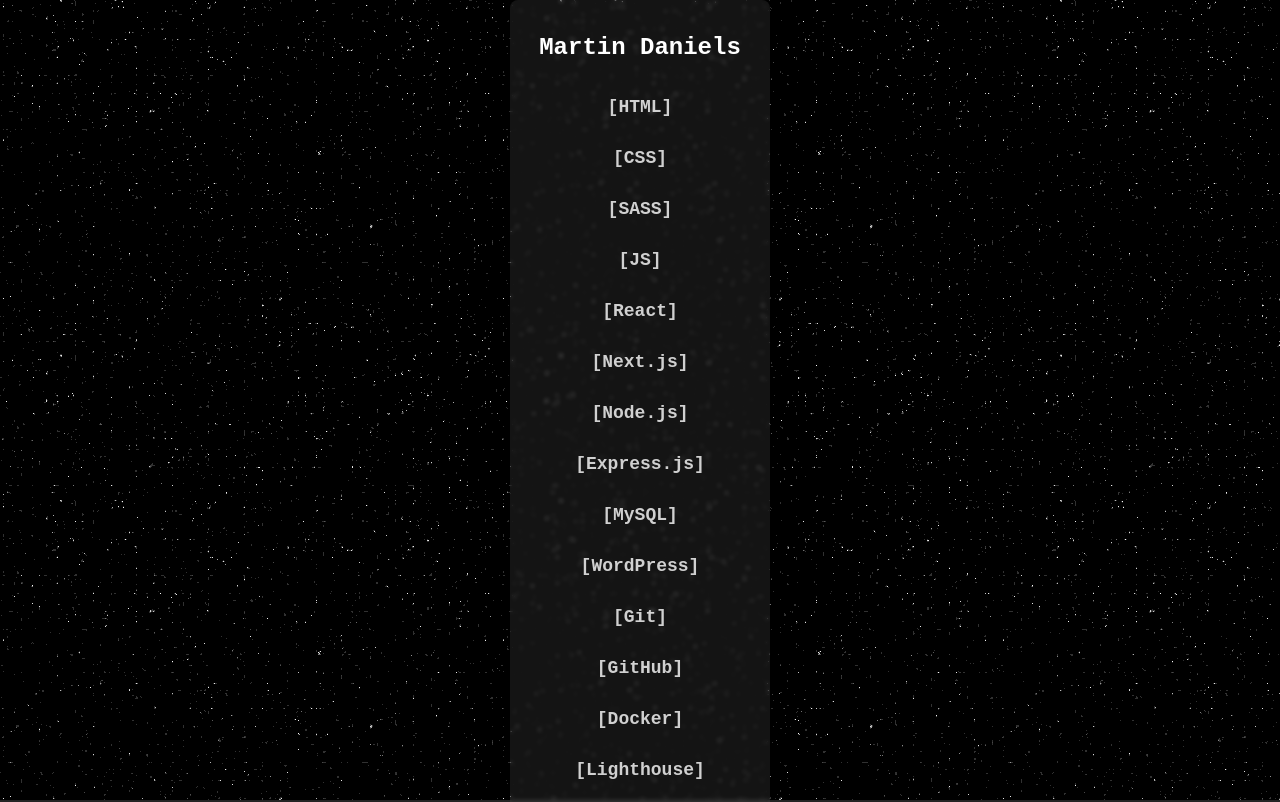
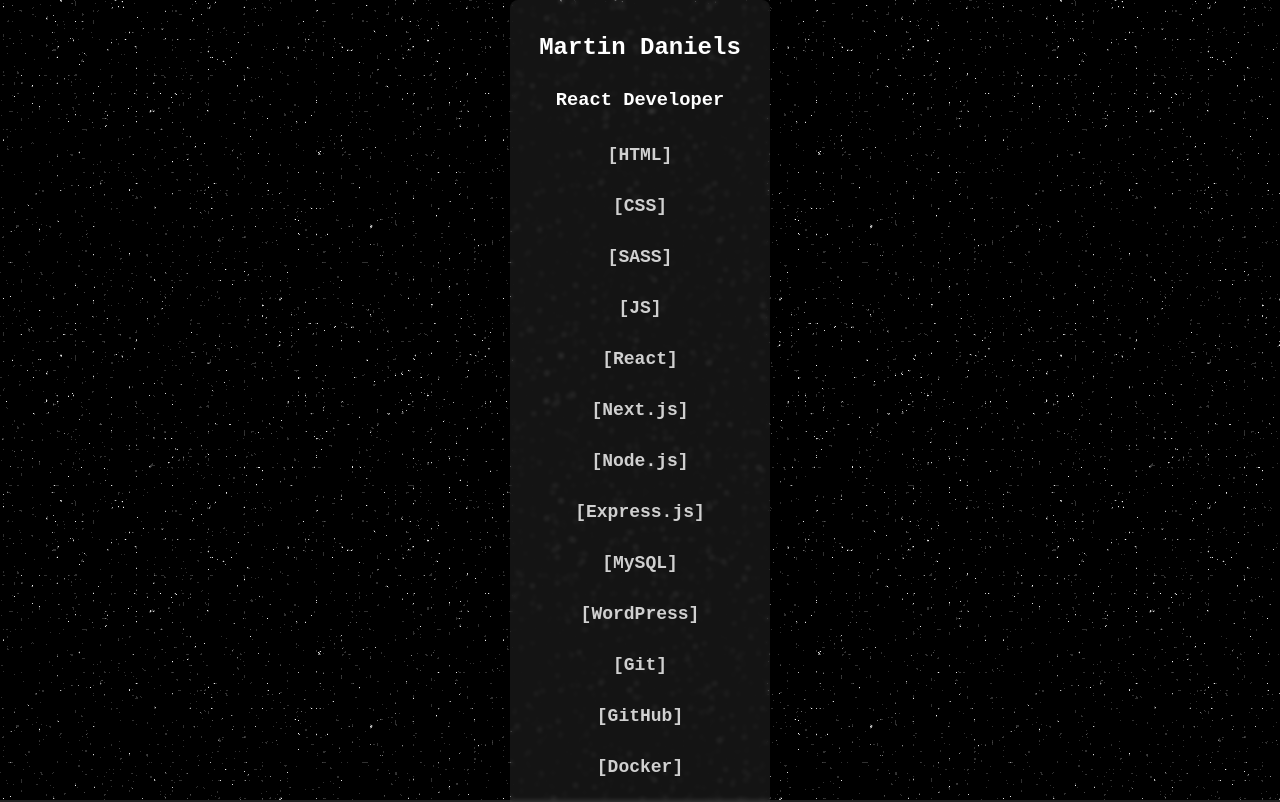
Before and after one commit to Martin13025/Martin_Page, a React (Vite) app: page / in a window 1280 px wide. Shown: the top 802 px of the page. Built offline with nearby package versions, Linux system fonts and the light colour scheme.

Commit message:
Update Text.tsx

```diff
--- a/src/components/Text.tsx
+++ b/src/components/Text.tsx
@@ -4,6 +4,7 @@
   return (
     <div className="transparent">
       <h2>Martin Daniels</h2>
+      <h3>React Developer</h3>
       <ul>
         <li>[HTML]</li>
         <li>[CSS]</li>
```
